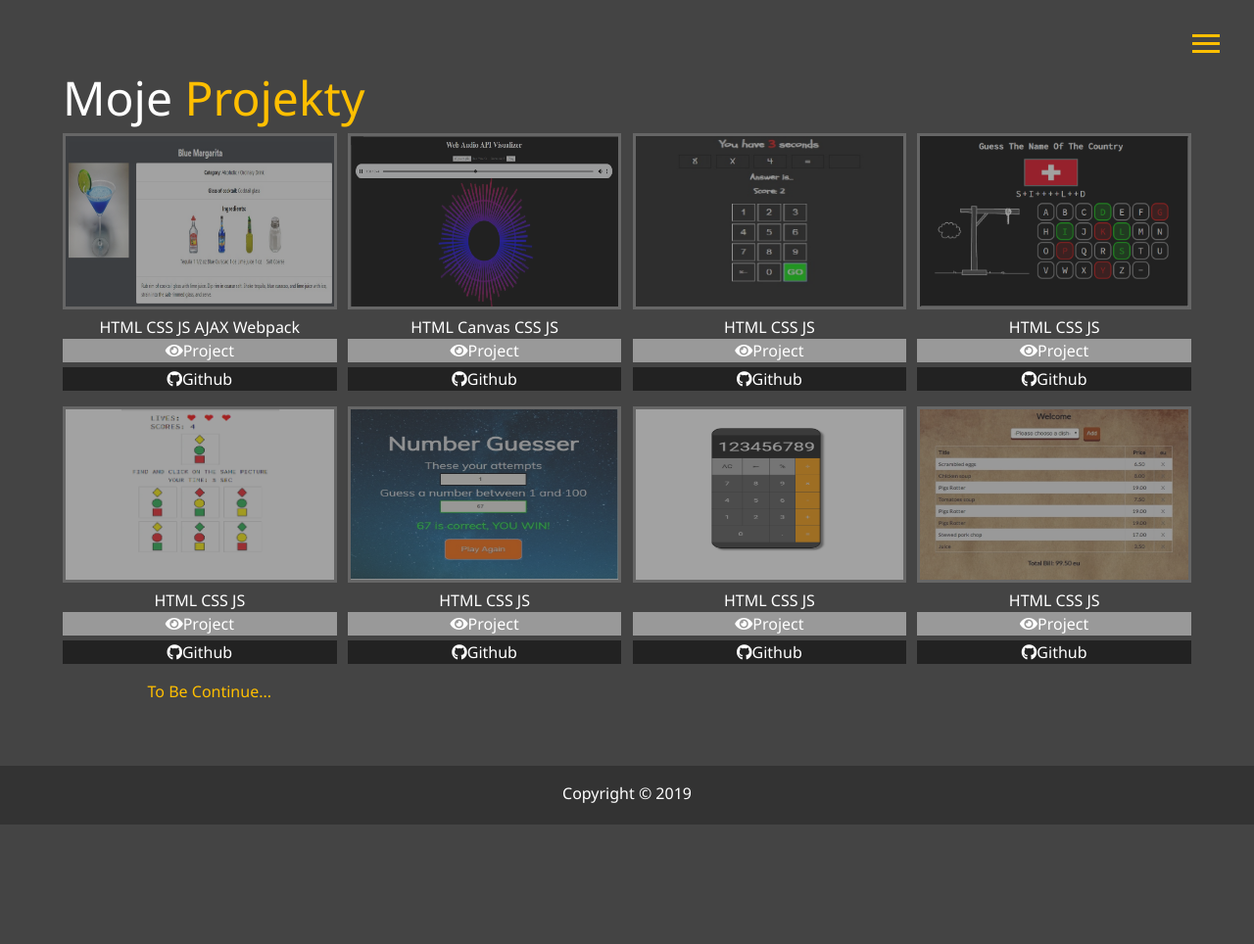
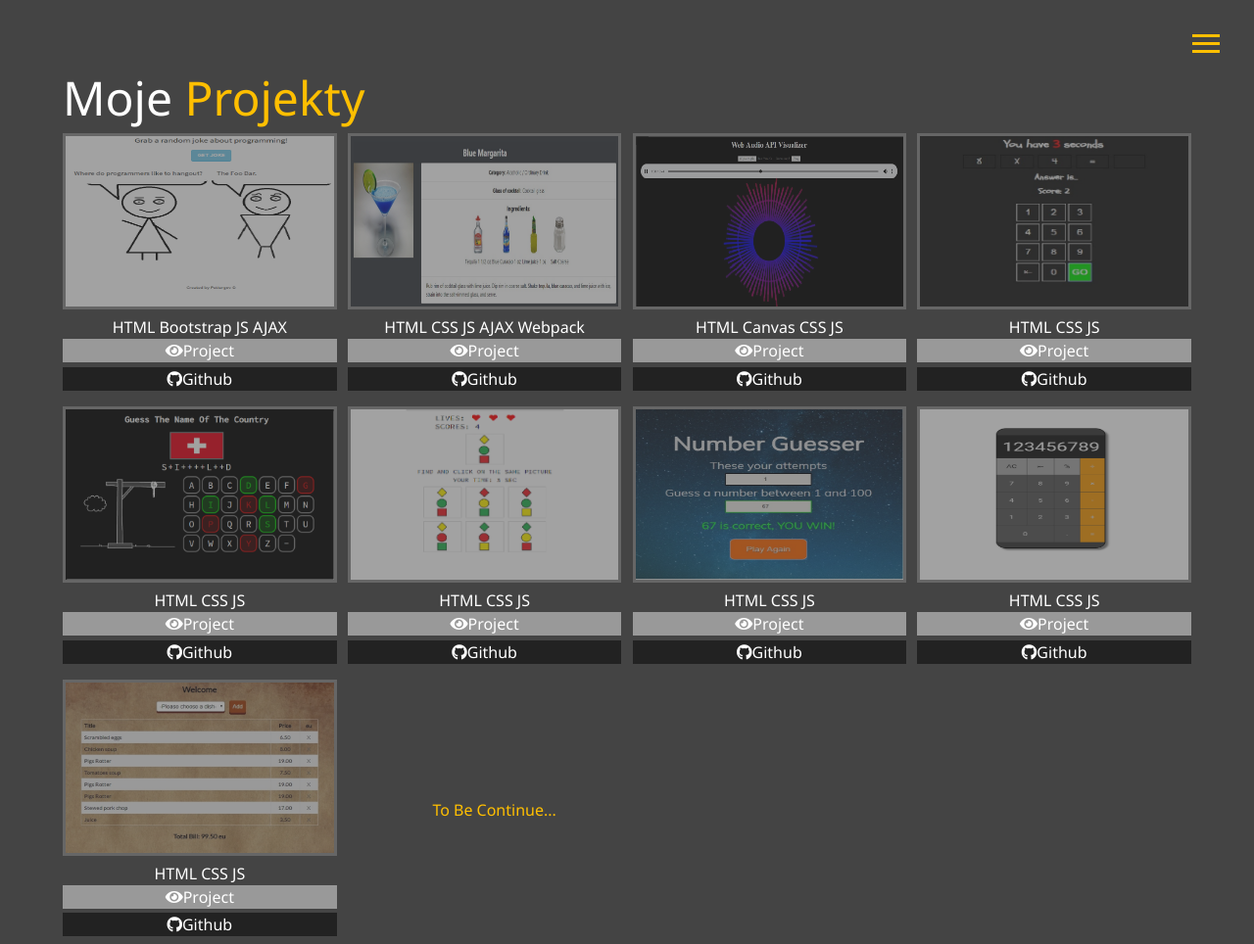
Before and after one commit to hayuna/pettergov.github.io, a plain HTML site: page work.html in a window 1280 px wide. Shown: the top 964 px of the page at 98% size. Before the commit the page ends 842 px from the top, so only its background shows below. Drawn offline with Linux system fonts and the light colour scheme.

Commit message:
Update work.html

```diff
--- a/work.html
+++ b/work.html
@@ -60,6 +60,20 @@
     <h1 class="lg-heading">Moje <span class="text-sec">Projekty</span></h1>
 
     <div class="projects">
+       <div class="item">
+          <a href="https://pettergov.github.io/projects/Get%20a%20Joke/index.html" target="_blank">
+            <img class="pro-img" src="img/joke.jpg" alt="">
+          </a>
+          <span>HTML Bootstrap JS AJAX</span>
+          <a href="https://pettergov.github.io/projects/Get%20a%20Joke/index.html" class="btn-light" target="_blank">
+            <i class="fas fa-eye"></i>Project
+          </a>
+
+          <a href="https://github.com/Pettergov/pettergov.github.io/tree/master/projects/Get%20a%20Joke" class="btn-dark" target="_blank">
+            <i class="fab fa-github"></i>Github
+          </a>
+      </div>
+
       <div class="item">
           <a href="https://pettergov.github.io/projects/Cocktails/index.html" target="_blank">
             <img class="pro-img" src="img/cocktails.jpg" alt="">
```
